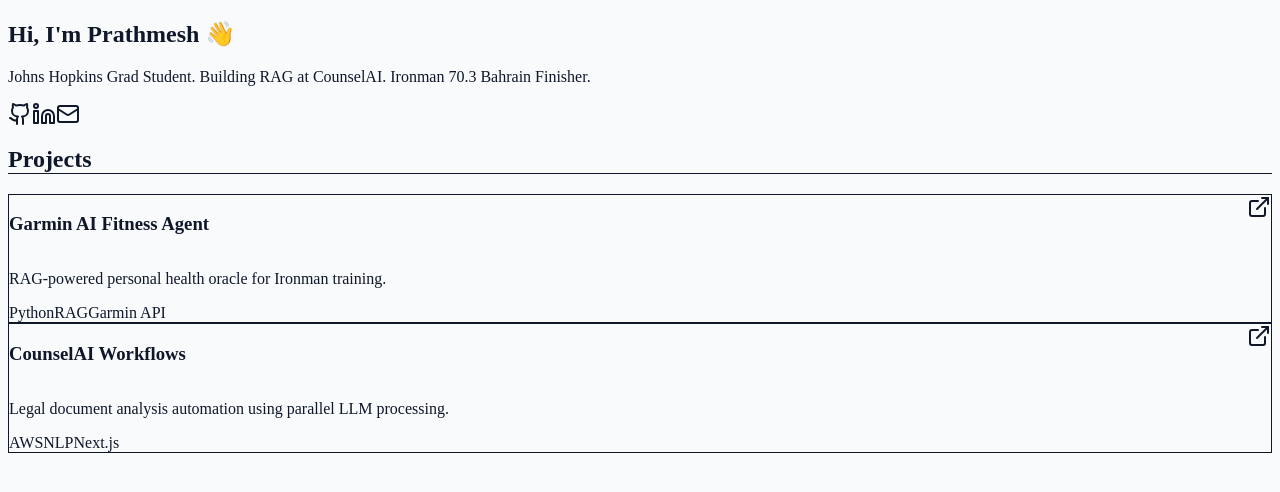
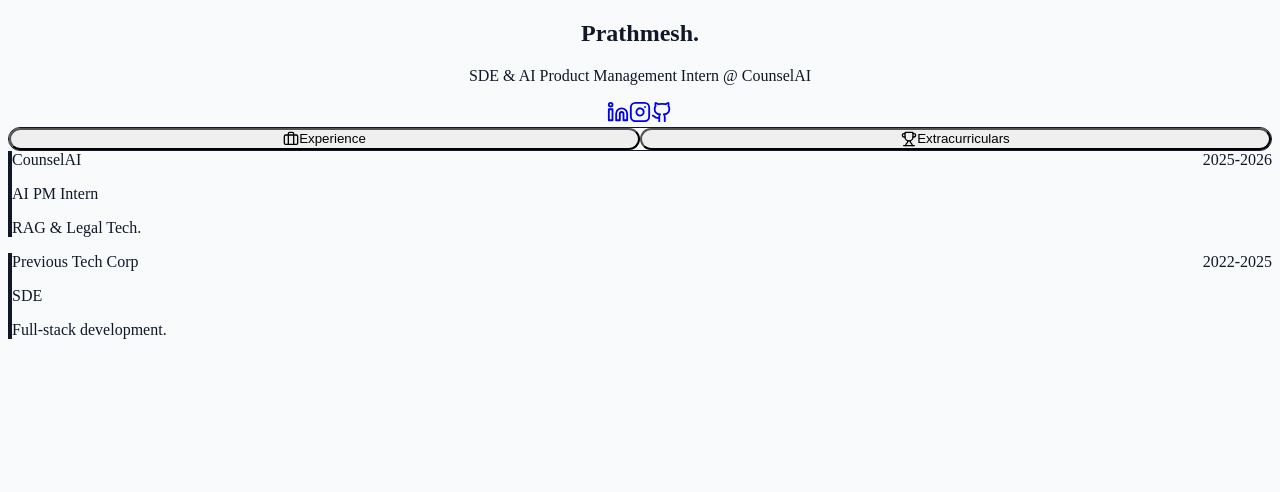
Before and after one commit to pkulkarni590/Portfolio, a Next.js app: page / in a window 1280 px wide. Shown: the top 492 px of the page. Built offline with nearby package versions, Linux system fonts and the light colour scheme.

Commit message:
Refreshing portfolio with blue resume

```diff
--- a/src/app/page.tsx
+++ b/src/app/page.tsx
@@ -1,49 +1,74 @@
 "use client";
-import { motion } from "framer-motion";
+import { useState } from "react";
+import { motion, AnimatePresence } from "framer-motion";
 import { DATA } from "@/data/resume";
-import { Github, Linkedin, Mail, ExternalLink } from "lucide-react";
+import { Linkedin, Instagram, Github, Trophy, Briefcase, ExternalLink } from "lucide-react";
 
-export default function Home() {
+export default function Portfolio() {
+  const [activeTab, setActiveTab] = useState("experience");
+
   return (
-    <div className="max-w-2xl mx-auto py-20 px-6 space-y-16">
-      <motion.section
-        initial={{ opacity: 0, y: 10 }} animate={{ opacity: 1, y: 0 }}
-        className="space-y-4"
-      >
-        <h1 className="text-4xl font-bold tracking-tight text-primary">Hi, I'm {DATA.name} 👋</h1>
-        <p className="text-xl text-muted-foreground leading-relaxed">{DATA.description}</p>
-        <div className="flex gap-4 text-muted-foreground">
-          <Github className="w-5 h-5 cursor-pointer hover:text-primary transition-colors" />
-          <Linkedin className="w-5 h-5 cursor-pointer hover:text-primary transition-colors" />
-          <Mail className="w-5 h-5 cursor-pointer hover:text-primary transition-colors" />
-        </div>
-      </motion.section>
+    <main className="max-w-2xl mx-auto py-20 px-6 font-sans">
+      {/* 1. HERO SECTION */}
+      <section className="mb-12 text-center md:text-left">
+        <motion.h1 initial={{ opacity: 0 }} animate={{ opacity: 1 }} className="text-5xl font-black tracking-tighter text-primary">
+          {DATA.name}.
+        </motion.h1>
+        <p className="text-xl text-muted-foreground mt-4">{DATA.role}</p>
 
-      <section className="space-y-8">
-        <h2 className="text-2xl font-semibold border-b border-border pb-2">Projects</h2>
-        <div className="grid gap-6">
-          {DATA.projects.map((project, i) => (
-            <motion.div
-              key={i}
-              initial={{ opacity: 0, y: 20 }}
-              whileInView={{ opacity: 1, y: 0 }}
-              transition={{ delay: i * 0.1 }}
-              className="group p-5 rounded-xl border border-border hover:border-primary/50 bg-white hover:shadow-md transition-all"
-            >
-              <div className="flex justify-between items-start">
-                <h3 className="font-bold text-lg group-hover:text-primary transition-colors">{project.title}</h3>
-                <ExternalLink className="w-4 h-4 text-muted-foreground" />
-              </div>
-              <p className="text-muted-foreground mt-2">{project.desc}</p>
-              <div className="flex flex-wrap gap-2 mt-4">
-                {project.tags.map(tag => (
-                  <span key={tag} className="px-2 py-1 bg-primary/10 text-primary text-xs rounded-md font-semibold">{tag}</span>
-                ))}
-              </div>
-            </motion.div>
-          ))}
+        {/* Socials Row */}
+        <div className="flex justify-center md:justify-start gap-5 mt-6 text-muted-foreground">
+          <a href={DATA.socials.linkedin} className="hover:text-primary transition-colors"><Linkedin size={22} /></a>
+          <a href={DATA.socials.instagram} className="hover:text-primary transition-colors"><Instagram size={22} /></a>
+          <a href={DATA.socials.github} className="hover:text-primary transition-colors"><Github size={22} /></a>
         </div>
       </section>
-    </div>
+
+      {/* 2. FANCY TAB NAVIGATION */}
+      <div className="flex bg-blue-50/50 p-1 rounded-full mb-10 border border-blue-100">
+        <button
+          onClick={() => setActiveTab("experience")}
+          className={`flex-1 flex items-center justify-center gap-2 py-2 rounded-full text-sm font-bold transition-all ${activeTab === "experience" ? "bg-primary text-white shadow-lg" : "text-blue-600 hover:bg-blue-100"}`}
+        >
+          <Briefcase size={16} /> Experience
+        </button>
+        <button
+          onClick={() => setActiveTab("extra")}
+          className={`flex-1 flex items-center justify-center gap-2 py-2 rounded-full text-sm font-bold transition-all ${activeTab === "extra" ? "bg-primary text-white shadow-lg" : "text-blue-600 hover:bg-blue-100"}`}
+        >
+          <Trophy size={16} /> Extracurriculars
+        </button>
+      </div>
+
+      {/* 3. DYNAMIC CONTENT AREA */}
+      <div className="relative min-h-[400px]">
+        <AnimatePresence mode="wait">
+          {activeTab === "experience" ? (
+            <motion.div key="exp" initial={{ opacity: 0, x: -10 }} animate={{ opacity: 1, x: 0 }} exit={{ opacity: 0, x: 10 }} className="space-y-6">
+              {DATA.experience.map((exp, i) => (
+                <div key={i} className="p-5 border-l-4 border-primary bg-white shadow-sm rounded-r-xl">
+                  <div className="flex justify-between font-bold">
+                    <span>{exp.company}</span>
+                    <span className="text-primary text-sm">{exp.year}</span>
+                  </div>
+                  <p className="text-muted-foreground text-sm mt-1">{exp.role}</p>
+                  <p className="mt-2 text-sm leading-relaxed">{exp.desc}</p>
+                </div>
+              ))}
+            </motion.div>
+          ) : (
+            <motion.div key="extra" initial={{ opacity: 0, x: 10 }} animate={{ opacity: 1, x: 0 }} exit={{ opacity: 0, x: -10 }} className="grid gap-4">
+              {DATA.extracurriculars.map((item, i) => (
+                <div key={i} className="group p-6 rounded-2xl border-2 border-dashed border-blue-200 hover:border-primary hover:bg-blue-50 transition-all">
+                  <div className="text-3xl mb-3">{item.icon}</div>
+                  <h3 className="font-bold text-lg">{item.title}</h3>
+                  <p className="text-muted-foreground text-sm mt-1 leading-relaxed">{item.detail}</p>
+                </div>
+              ))}
+            </motion.div>
+          )}
+        </AnimatePresence>
+      </div>
+    </main>
   );
 }
--- a/src/data/resume.ts
+++ b/src/data/resume.ts
@@ -1,21 +1,17 @@
-// src/data/resume.ts
-
 export const DATA = {
   name: "Prathmesh",
-  role: "SDE & AI Product Management Intern",
-  description: "Johns Hopkins Grad Student. Building RAG at CounselAI. Ironman 70.3 Bahrain Finisher.",
-  projects: [
-    {
-      title: "Garmin AI Fitness Agent",
-      desc: "RAG-powered personal health oracle for Ironman training.",
-      tags: ["Python", "RAG", "Garmin API"],
-      link: "#"
-    },
-    {
-      title: "CounselAI Workflows",
-      desc: "Legal document analysis automation using parallel LLM processing.",
-      tags: ["AWS", "NLP", "Next.js"],
-      link: "#"
-    }
+  role: "SDE & AI Product Management Intern @ CounselAI",
+  socials: {
+    linkedin: "https://linkedin.com/in/yourprofile",
+    instagram: "https://instagram.com/yourhandle",
+    github: "https://github.com/yourgithub"
+  },
+  experience: [
+    { company: "CounselAI", role: "AI PM Intern", year: "2025-2026", desc: "RAG & Legal Tech." },
+    { company: "Previous Tech Corp", role: "SDE", year: "2022-2025", desc: "Full-stack development." }
+  ],
+  extracurriculars: [
+    { title: "Ironman 70.3", detail: "Finisher. Built a Garmin-integrated AI coach for recovery.", icon: "🚴" },
+    { title: "JHU EN.663.660", detail: "Lead for Game Theory & Negotiation project.", icon: "🎓" }
   ]
 };
```
